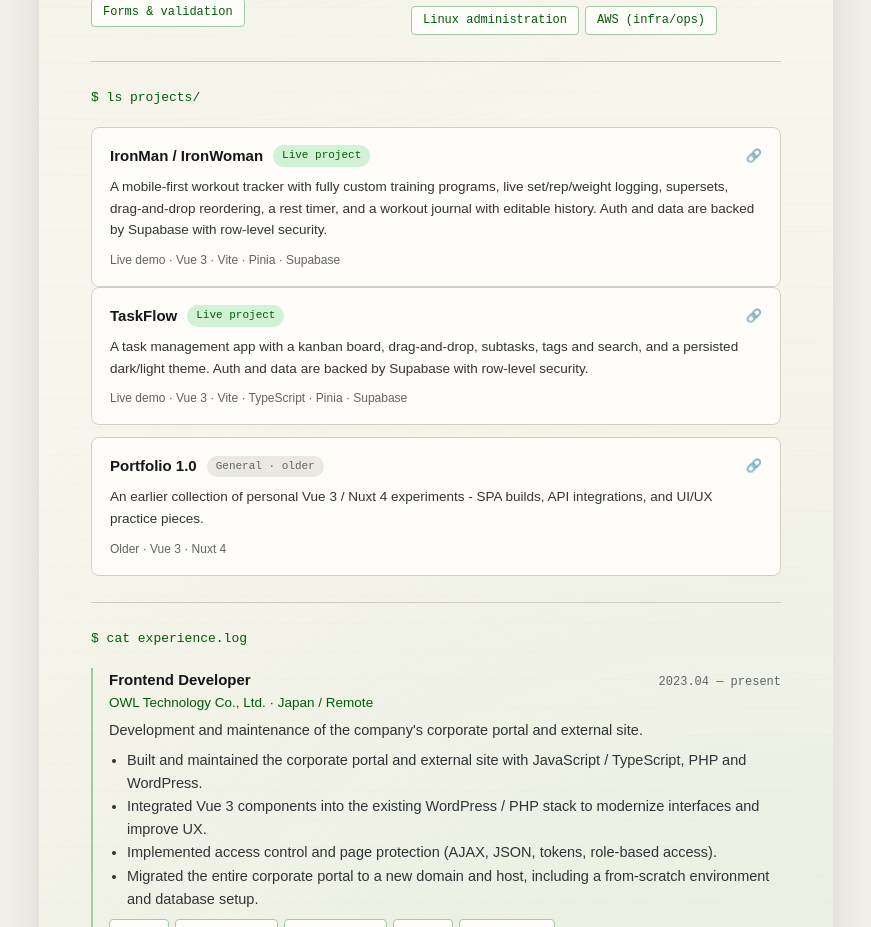
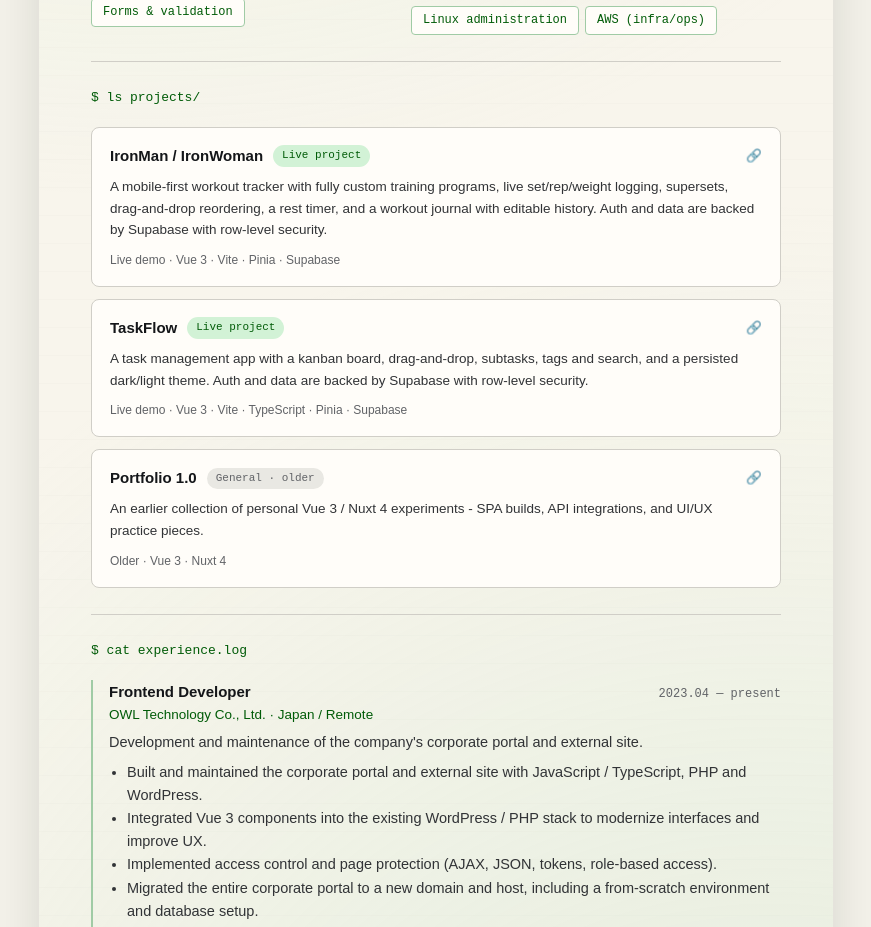
Before and after one commit to GrayMurakami/website-resume, a Nuxt app: page / in a window 1280 px wide. Shown: the part 1200-2127 px from the top of the page, without its empty margins (204-1075 px from the left). Built offline with nearby package versions, Linux system fonts and the light colour scheme.

Commit message:
feat: update structure

```diff
--- a/app/components/resume/ResumeProjects.vue
+++ b/app/components/resume/ResumeProjects.vue
@@ -3,6 +3,8 @@
   <div class="section-label">
     $ ls projects/
   </div>
+
+  <div class="projects">
     <a
       class="project-card"
       href="https://ironman-bygray.netlify.app/"
@@ -30,7 +32,6 @@
       </div>
     </a>
 
-  <div class="projects">
     <a
       class="project-card"
       href="https://taskflow-bygray.netlify.app/"
```
Lines whose indentation alone changed are shown as unchanged.
